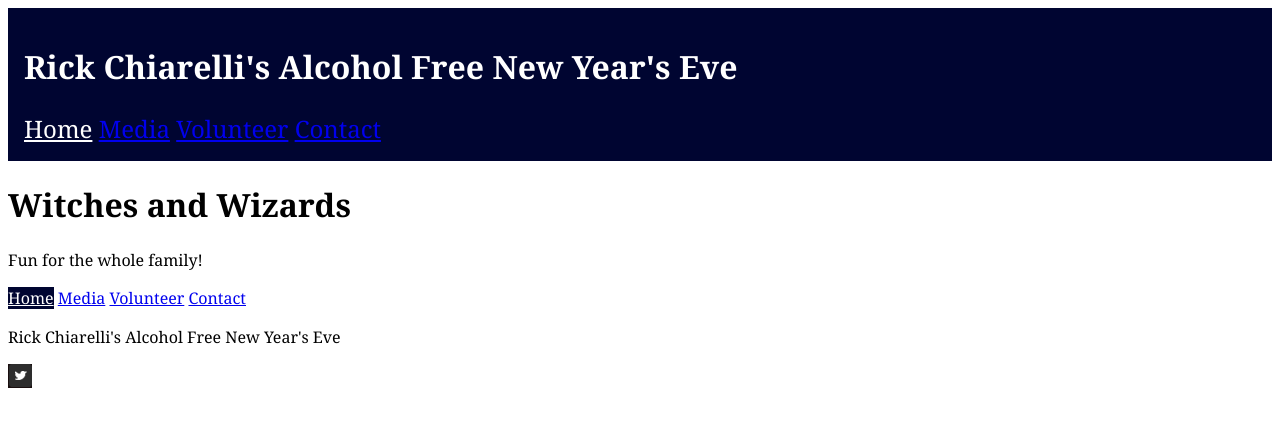
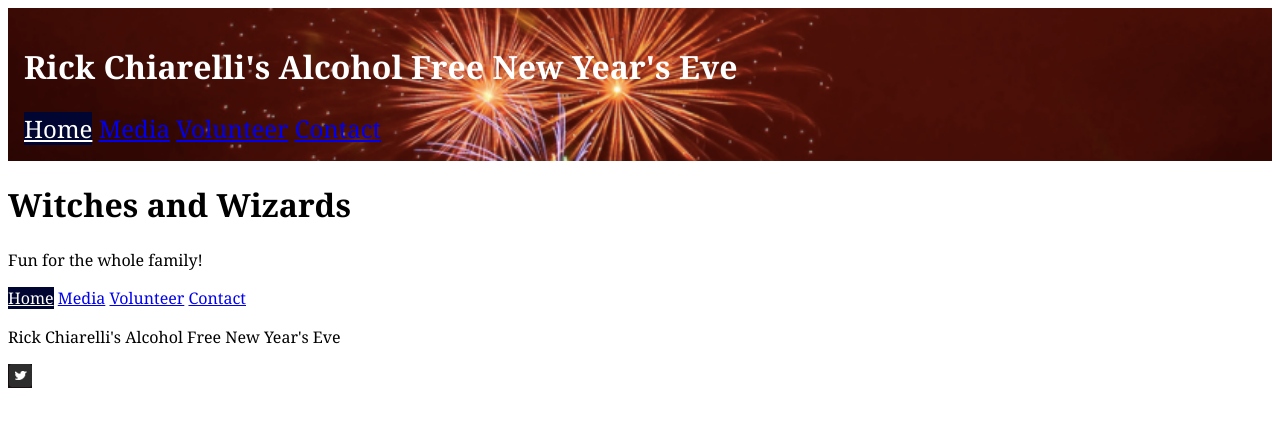
Before and after one commit to VeronicaChiarelli/NYE-2017, a Jekyll site: the page built from index.html, in a window 1280 px wide. Shown: the top 427 px of the page. Built offline with Jekyll 4.4.1, drawn with Linux system fonts in a browser that asks for light colours.

Commit message:
adding header image to layout

```diff
--- a/css/common.css
+++ b/css/common.css
@@ -7,7 +7,7 @@ html{
 
 .masthead {
   padding: 1em;
-  background: #000531 url("{{site.baseurl}}/img/header.jpg") center center;
+  background: #000531 url("../img/header.jpg") no-repeat center center;
   background-size: cover;
   color: #fff
 }
```
